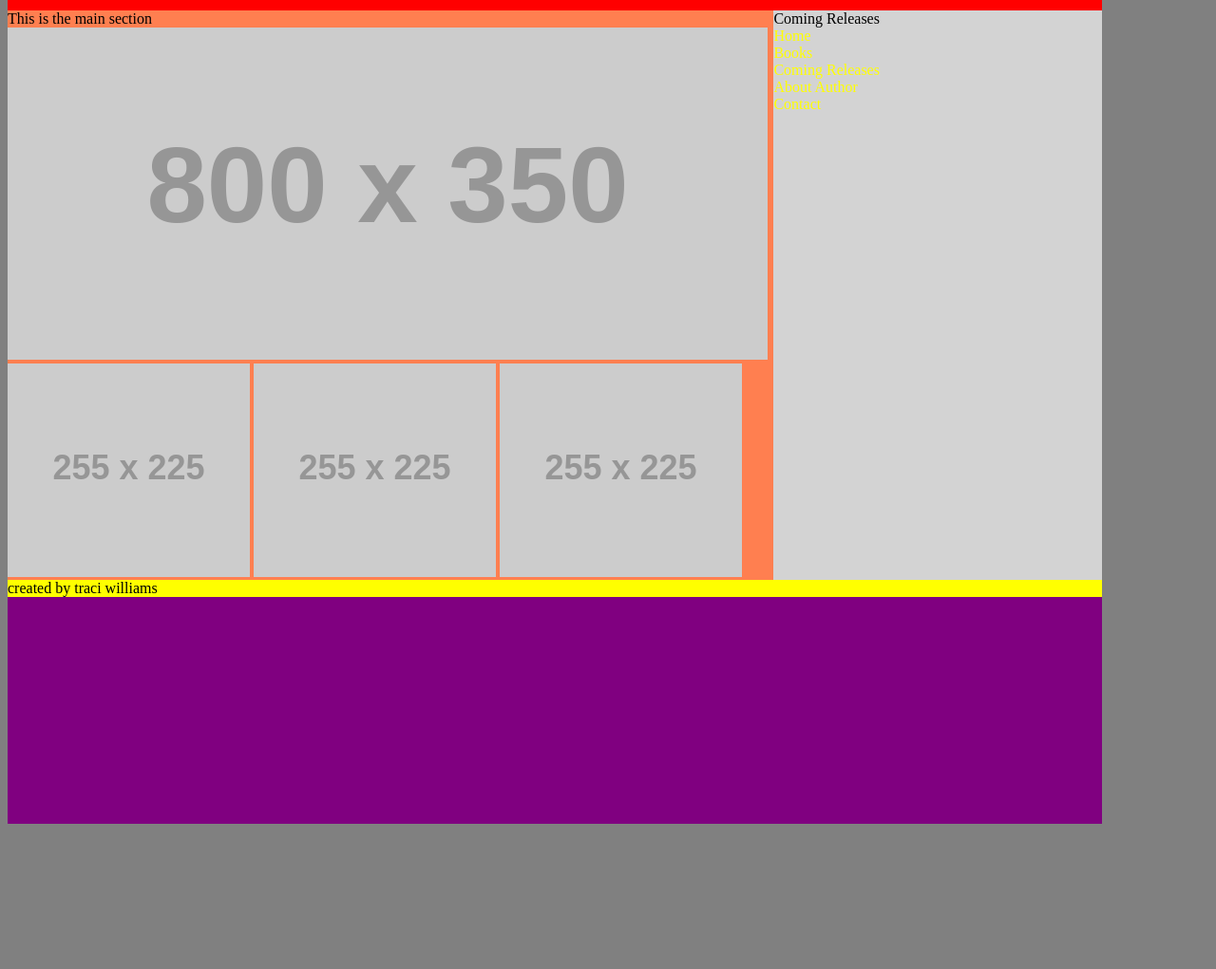
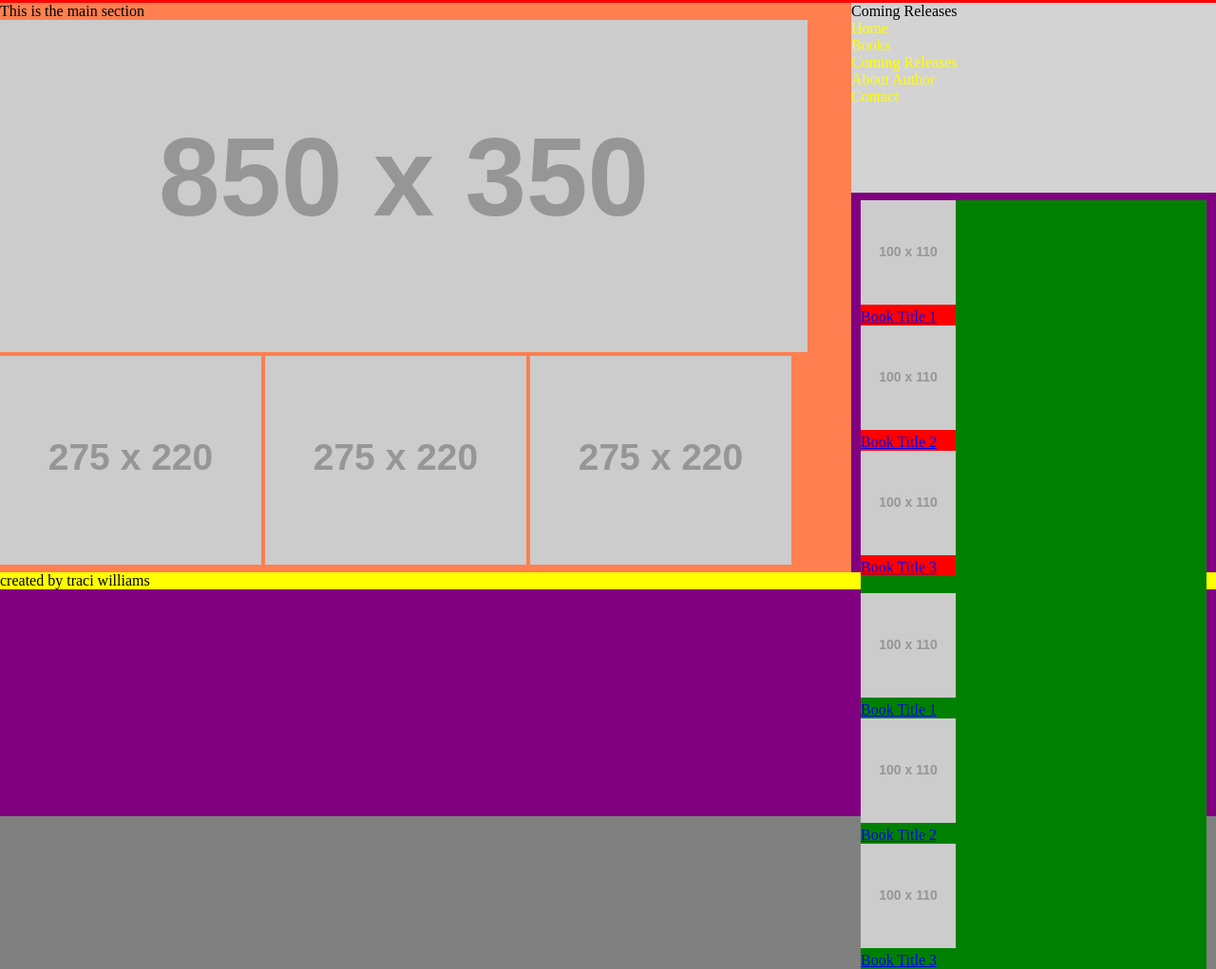
Before and after one commit to traciwilliams/book-author, a plain HTML site: page index.html in a window 1280 px wide. Shown: the part 140-1161 px from the top of the page at 95% size. Before the commit the page ends 1016 px from the top, so only its background shows below. Drawn offline with Linux system fonts and the light colour scheme; placeholder pictures from the web are drawn by us.

Commit message:
book thumbnails

```diff
--- a/index.html
+++ b/index.html
@@ -7,8 +7,8 @@
 <body>
 	<div id="wrapper">
 
-		<div id="author-name">Author Name - logo goes here<img src="http://placehold.it/550x80"></div>
-		<div id="author-logo">Author Logo - logo goes here<img src="http://placehold.it/550x80"></div>
+		<div id="author-name">Author Name - logo goes here<img src="http://placehold.it/620x80"></div>
+		<div id="author-logo">Author Logo - logo goes here<img src="http://placehold.it/620x80"></div>
 
 			<header>
 				<nav id="main-nav">
@@ -21,11 +21,11 @@
 			</header>
 
 			<main>This is the main section<br>
-				<img src="http://placehold.it/800x350">
+				<img src="http://placehold.it/850x350">
 				<br>
-				<img src="http://placehold.it/255x225">
-				<img src="http://placehold.it/255x225">
-				<img src="http://placehold.it/255x225">
+				<img src="http://placehold.it/275x220">
+				<img src="http://placehold.it/275x220">
+				<img src="http://placehold.it/275x220">
 			</main>
 
 			<aside>
@@ -36,6 +36,43 @@
 					<li><a href="#">About Author</a></li>
 					<li><a href="#">Contact</a></li>
 				</nav>
+
+
+				<div class="thumbnails">
+					<div class="bookthumbnails">
+						<img src="http://placehold.it/100x110" class="bookcover"><br>
+						<a href="#">Book Title 1</a>
+					</div>
+					<div class="bookthumbnails">
+						<img src="http://placehold.it/100x110" class="bookcover"><br>
+						<a href="#">Book Title 2</a>
+					</div>
+					<div class="bookthumbnails">
+						<img src="http://placehold.it/100x110" class="bookcover"><br>
+						<a href="#">Book Title 3</a>
+					</div><!--bookthumbnails-->
+					<br>
+						<div class="bookthumbnails2">
+						<img src="http://placehold.it/100x110" class="bookcover"><br>
+						<a href="#">Book Title 1</a>
+					</div>
+					<div class="bookthumbnails2">
+						<img src="http://placehold.it/100x110" class="bookcover"><br>
+						<a href="#">Book Title 2</a>
+					</div>
+					<div class="bookthumbnails2">
+						<img src="http://placehold.it/100x110" class="bookcover"><br>
+						<a href="#">Book Title 3</a>
+					</div><!--bookthumbnails-->
+
+
+
+
+
+
+				</div><!--thumbnails-->
+
+
 			</aside>
 		<footer>created by traci williams</footer>
 	</div><!--wrapper-->
--- a/styles/main.css
+++ b/styles/main.css
@@ -3,13 +3,14 @@
 body {
 	width: 100%;
 	height: 1000px;
-	//margin: auto 0;
+	margin: 0;
+	padding: 0;
 	background-color: grey;
 }
 
 
 #wrapper {
-	width: 90%;
+	width: 100%;
 	height: 1000px;
 	margin: auto 0;
 	background-color: purple;
@@ -24,7 +25,7 @@ main {
 
 aside {
 	width: 30%;
-	height: 600px;
+	height: 200px;
 	background-color: lightgrey;
 	float: right;
 }
@@ -48,10 +49,10 @@ aside {
 /*==========MAIN NAVIGATION=========*/
 #main-nav {
 	width: 100%;
-
 	background-color: red;
 	padding: 25px 0 25px  0;
 	margin: 0;
+
 }
 
 #main-nav ul {
@@ -60,7 +61,6 @@ aside {
 }
 
 #main-nav li {
-
 	display: inline;
 }
 
@@ -102,6 +102,25 @@ aside {
 	background-color: black;
 }
 
+/*==========THUMBNAILS=========*/
+
+.thumbnails {
+	margin: 100px 10px 0 10px;
+	background-color: green;
+
+}
+.bookthumbnails {
+	width: 100px;
+	//display: block;
+	background-color: red;
+
+}
+
+.bookcover {
+	width: 100px;
+	display: inline;
+}
+
 /*==========FOOTER=========*/
 footer {
 	background-color: yellow;
```
